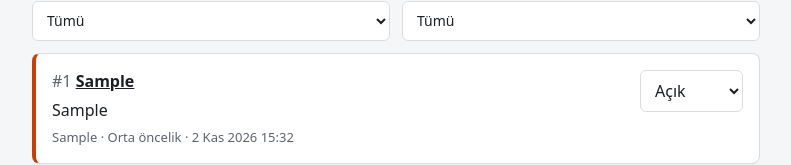
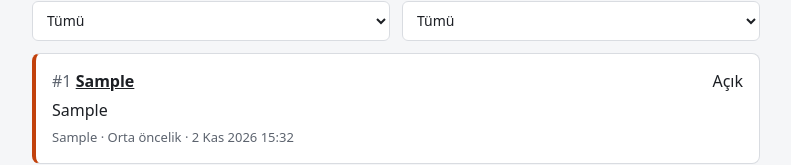
Before and after one commit to ltfDre/talep-portali, a React (Vite) app: page / in a window 1280 px wide. Both pictures are taken after typing "Sample", "Sample", "Sample" into the empty fields and a click on the button "Talep ekle". Shown: the part 544-709 px from the top of the page, without its empty margins (244-1035 px from the left). Built offline with nearby package versions, Linux system fonts and the light colour scheme.

Commit message:
feat: durum değiştirme düğmeleri

```diff
--- a/src/App.jsx
+++ b/src/App.jsx
@@ -1,6 +1,7 @@
 import { useEffect, useState } from 'react'
 import { Route, Routes } from 'react-router-dom'
 import Bulunamadi from './Bulunamadi.jsx'
+import { durumGecir } from './durumGecisleri.js'
 import ListeSayfasi from './ListeSayfasi.jsx'
 import { DURUMLAR } from './sabitler.js'
 import TalepDetayi from './TalepDetayi.jsx'
@@ -40,8 +41,11 @@ export default function App() {
   }
 
   function durumDegistir(id, durum) {
+    const zaman = new Date().toISOString()
     setTalepler((onceki) =>
-      onceki.map((talep) => (talep.id === id ? { ...talep, durum } : talep)),
+      onceki.map((talep) =>
+        talep.id === id ? (durumGecir(talep, durum, zaman) ?? talep) : talep,
+      ),
     )
   }
 
@@ -50,15 +54,12 @@ export default function App() {
       <Routes>
         <Route
           path="/"
-          element={
-            <ListeSayfasi
-              talepler={talepler}
-              onEkle={talepEkle}
-              onDurumDegistir={durumDegistir}
-            />
-          }
+          element={<ListeSayfasi talepler={talepler} onEkle={talepEkle} />}
         />
-        <Route path="/talepler/:id" element={<TalepDetayi talepler={talepler} />} />
+        <Route
+          path="/talepler/:id"
+          element={<TalepDetayi talepler={talepler} onDurumDegistir={durumDegistir} />}
+        />
         <Route path="*" element={<Bulunamadi />} />
       </Routes>
     </main>
--- a/src/ListeSayfasi.jsx
+++ b/src/ListeSayfasi.jsx
@@ -13,7 +13,7 @@ function filtreleriOku(parametreler) {
   }
 }
 
-export default function ListeSayfasi({ talepler, onEkle, onDurumDegistir }) {
+export default function ListeSayfasi({ talepler, onEkle }) {
   const [parametreler, setParametreler] = useSearchParams()
   const filtreler = filtreleriOku(parametreler)
 
@@ -58,7 +58,7 @@ export default function ListeSayfasi({ talepler, onEkle, onDurumDegistir }) {
         ) : (
           <ul className="liste">
             {gorunenTalepler.map((talep) => (
-              <TalepKarti key={talep.id} talep={talep} onDurumDegistir={onDurumDegistir} />
+              <TalepKarti key={talep.id} talep={talep} />
             ))}
           </ul>
         )}
--- a/src/TalepDetayi.jsx
+++ b/src/TalepDetayi.jsx
@@ -1,12 +1,18 @@
 import { Link, useLocation, useParams } from 'react-router-dom'
 import Bulunamadi from './Bulunamadi.jsx'
+import { izinliGecisler } from './durumGecisleri.js'
 import { tarihYaz } from './tarih.js'
 
 function tarihVeyaBos(iso) {
   return iso ? tarihYaz(iso) : '—'
 }
 
-export default function TalepDetayi({ talepler }) {
+function dugmeMetni(mevcutDurum, hedefDurum) {
+  if (hedefDurum === 'Çözüldü') return 'Çözüldü olarak işaretle'
+  return mevcutDurum === 'Çözüldü' ? 'Yeniden aç' : 'İşleme al'
+}
+
+export default function TalepDetayi({ talepler, onDurumDegistir }) {
   const { id } = useParams()
   const { state } = useLocation()
   const talep = talepler.find((aday) => String(aday.id) === id)
@@ -26,7 +32,7 @@ export default function TalepDetayi({ talepler }) {
           {talep.aciklama && <p className="aciklama">{talep.aciklama}</p>}
           <dl className="detay-alanlar">
             <dt>Durum</dt>
-            <dd>{talep.durum}</dd>
+            <dd aria-live="polite">{talep.durum}</dd>
             <dt>Öncelik</dt>
             <dd>{talep.oncelik}</dd>
             <dt>Talep eden</dt>
@@ -38,6 +44,17 @@ export default function TalepDetayi({ talepler }) {
             <dt>Çözülme</dt>
             <dd>{tarihVeyaBos(talep.cozulmeTarihi)}</dd>
           </dl>
+          <div className="durum-dugmeleri">
+            {izinliGecisler(talep.durum).map((hedefDurum) => (
+              <button
+                key={hedefDurum}
+                type="button"
+                onClick={() => onDurumDegistir(talep.id, hedefDurum)}
+              >
+                {dugmeMetni(talep.durum, hedefDurum)}
+              </button>
+            ))}
+          </div>
         </div>
       </article>
     </>
--- a/src/TalepKarti.jsx
+++ b/src/TalepKarti.jsx
@@ -1,8 +1,7 @@
 import { Link, useLocation } from 'react-router-dom'
-import { DURUMLAR } from './sabitler.js'
 import { tarihYaz } from './tarih.js'
 
-export default function TalepKarti({ talep, onDurumDegistir }) {
+export default function TalepKarti({ talep }) {
   const { search } = useLocation()
 
   return (
@@ -19,16 +18,7 @@ export default function TalepKarti({ talep, onDurumDegistir }) {
           {talep.talepEden} · {talep.oncelik} öncelik · {tarihYaz(talep.olusturma)}
         </p>
       </div>
-      <select
-        className="durum"
-        aria-label={`#${talep.id} durumu`}
-        value={talep.durum}
-        onChange={(event) => onDurumDegistir(talep.id, event.target.value)}
-      >
-        {DURUMLAR.map((durum) => (
-          <option key={durum}>{durum}</option>
-        ))}
-      </select>
+      <span className="durum">{talep.durum}</span>
     </li>
   )
 }
--- a/src/styles.css
+++ b/src/styles.css
@@ -185,6 +185,13 @@ a {
   overflow-wrap: anywhere;
 }
 
+.durum-dugmeleri {
+  display: flex;
+  flex-wrap: wrap;
+  gap: 8px;
+  margin-top: 16px;
+}
+
 .talep-icerik {
   min-width: 0;
 }
```
